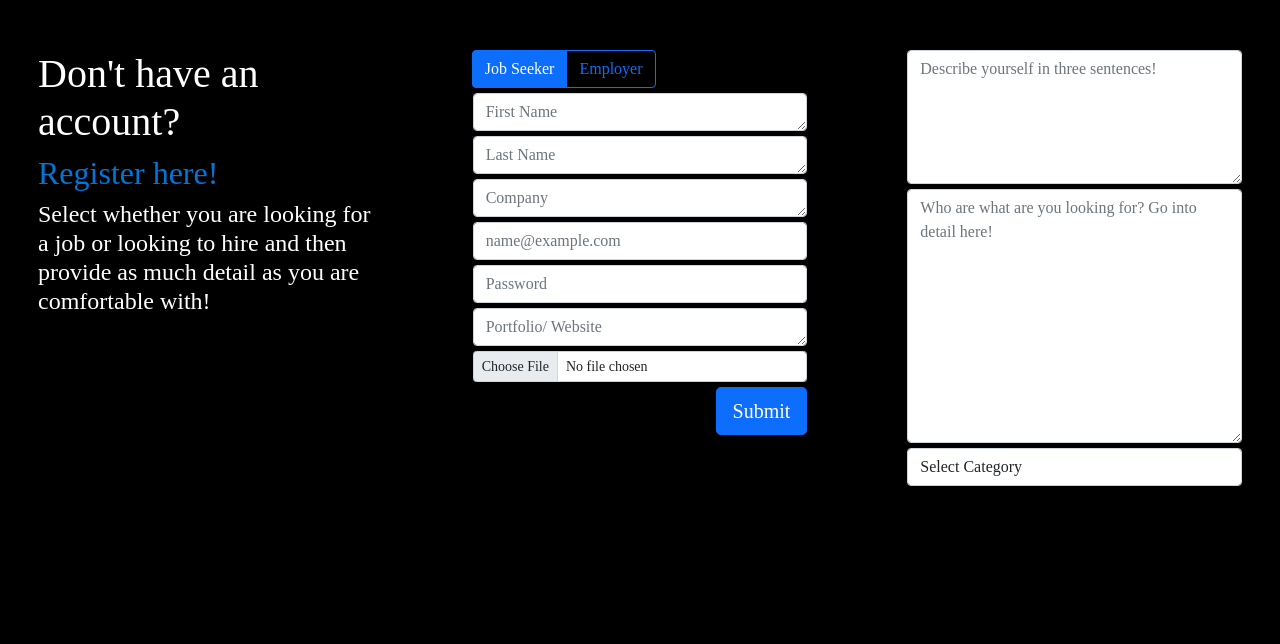
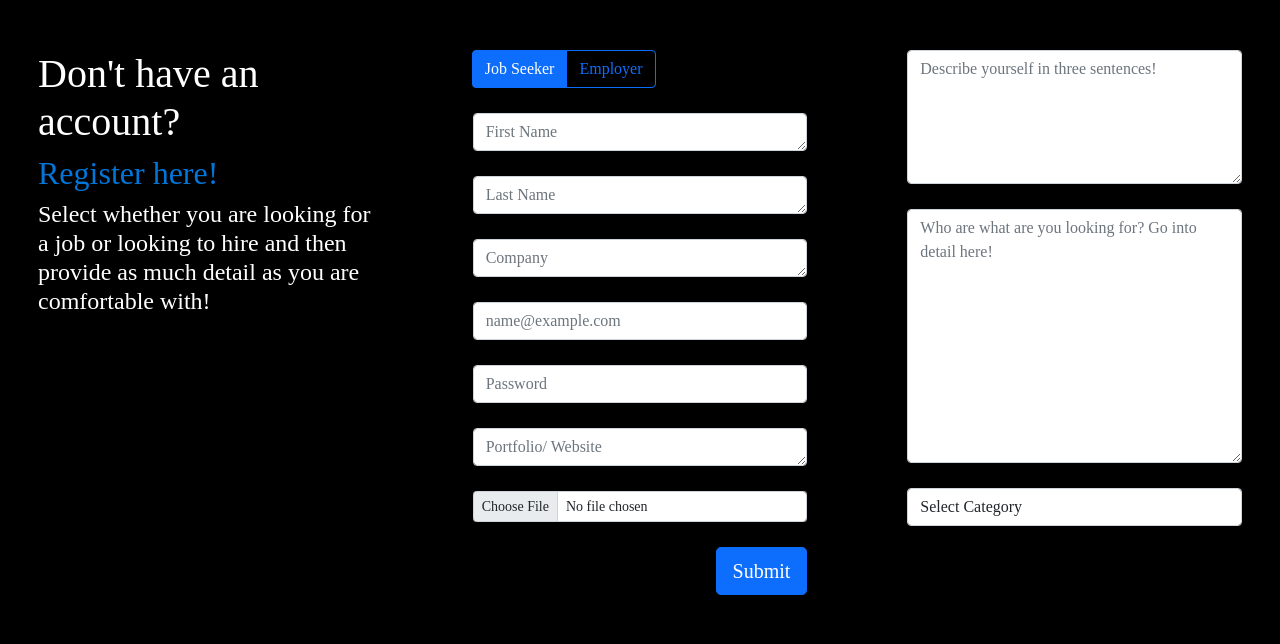
Before and after one commit to leinlaura/LinkedOn, a Django app: page /LinkedOn/signup/ in a window 1280 px wide. Shown: the part 71-715 px from the top of the page. Run offline with Django 3.2, Linux system fonts and the light colour scheme; data that the repository does not hold is empty; some libraries are stand-ins or nearby versions.

Commit message:
Increased margin on form elements.

```diff
--- a/static/css/signup.css
+++ b/static/css/signup.css
@@ -1,5 +1,5 @@
 textarea, input, .btn-group {
-    margin-bottom: 5px;
+    margin-bottom: 25px;
 }
 
 #left {
```
